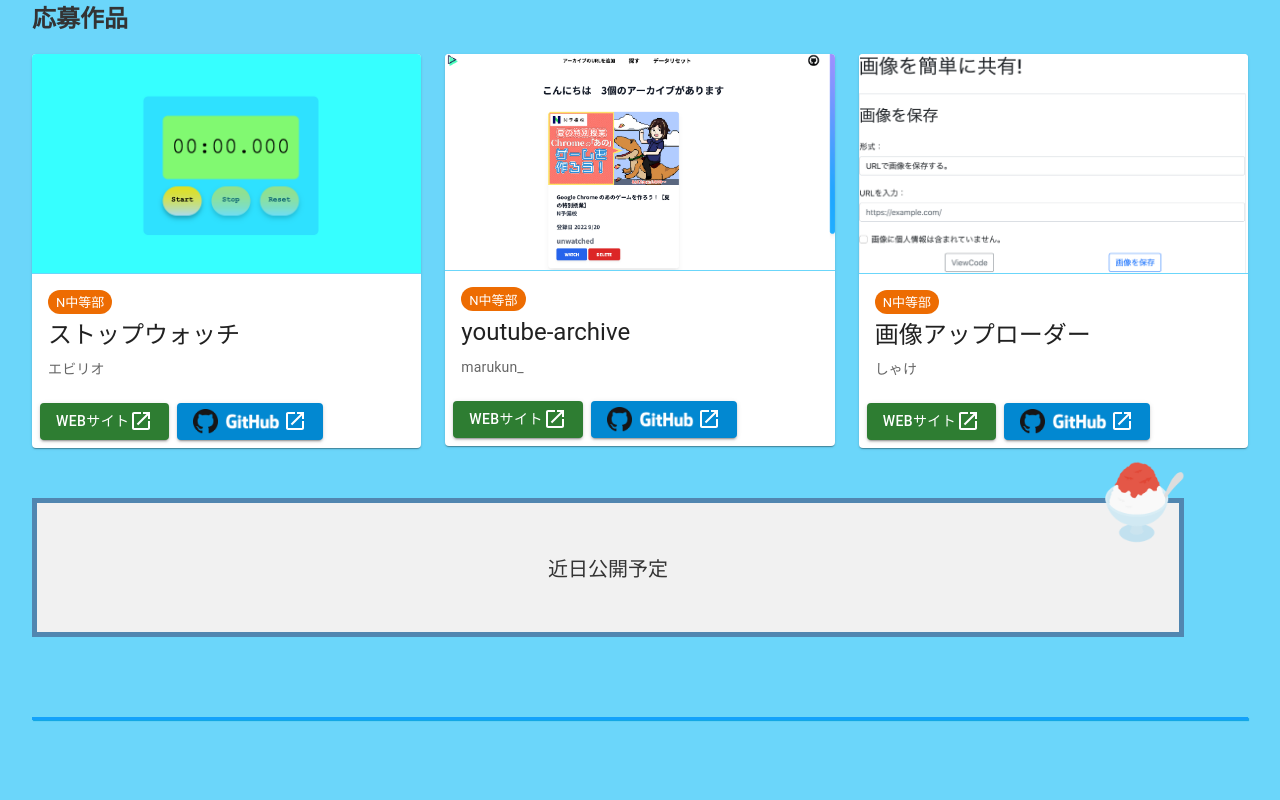
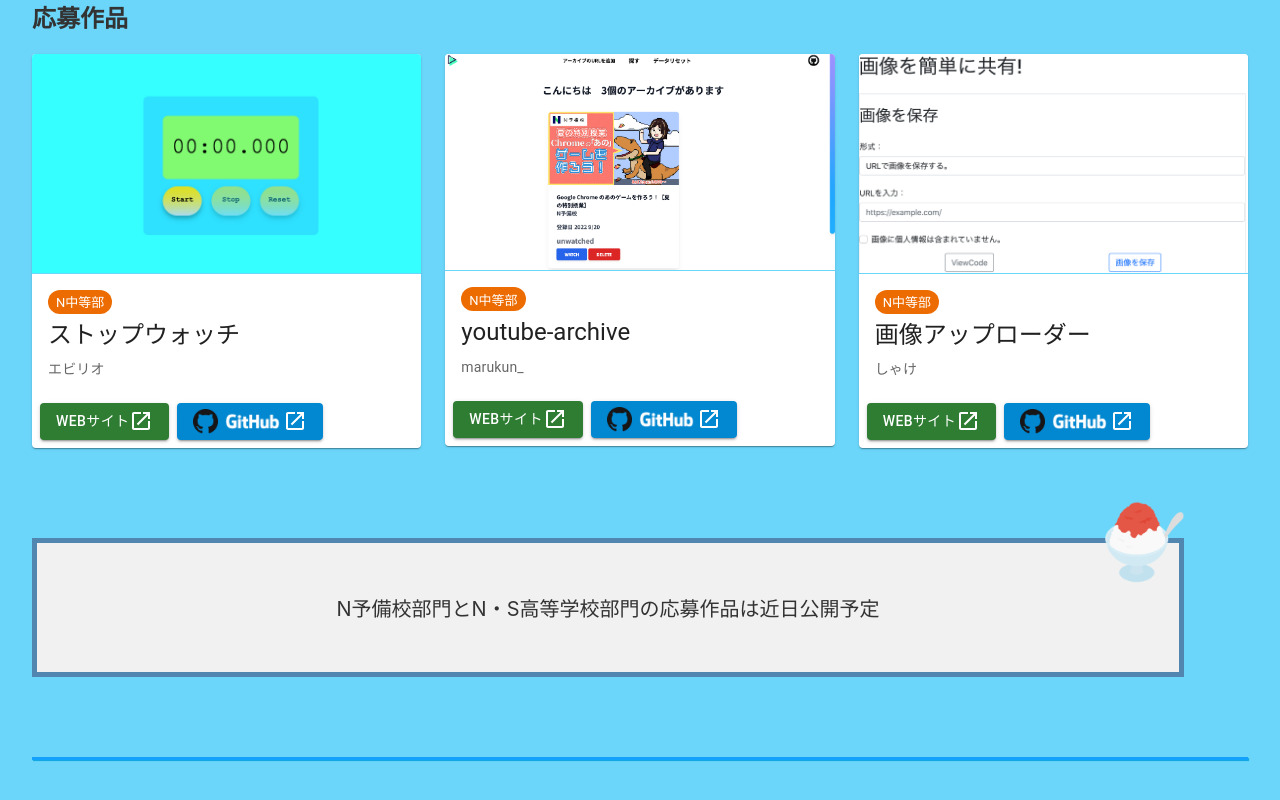
Before and after one commit to progedu/nyobi-contest2022, a Next.js app: page / in a window 1280 px wide. Shown: the part 1444-2244 px from the top of the page. Built offline with nearby package versions, Linux system fonts and the light colour scheme.

Commit message:
近日公開予定の文言を修正

```diff
--- a/pages/index.js
+++ b/pages/index.js
@@ -189,10 +189,10 @@ export default function Index() {
                 github_url='https://github.com/tokuzou0829/image-upload-page'
               />
             </Grid>
-          </Grid>
+          </Grid><br /><br />
           <div id="comingsoon" className={styles.marinebox}>
             <img src='./kakigoori.png' />
-            近日公開予定
+            N予備校部門とN・S高等学校部門の応募作品は近日公開予定
           </div>
         </div>
         <div className="border" />
```
